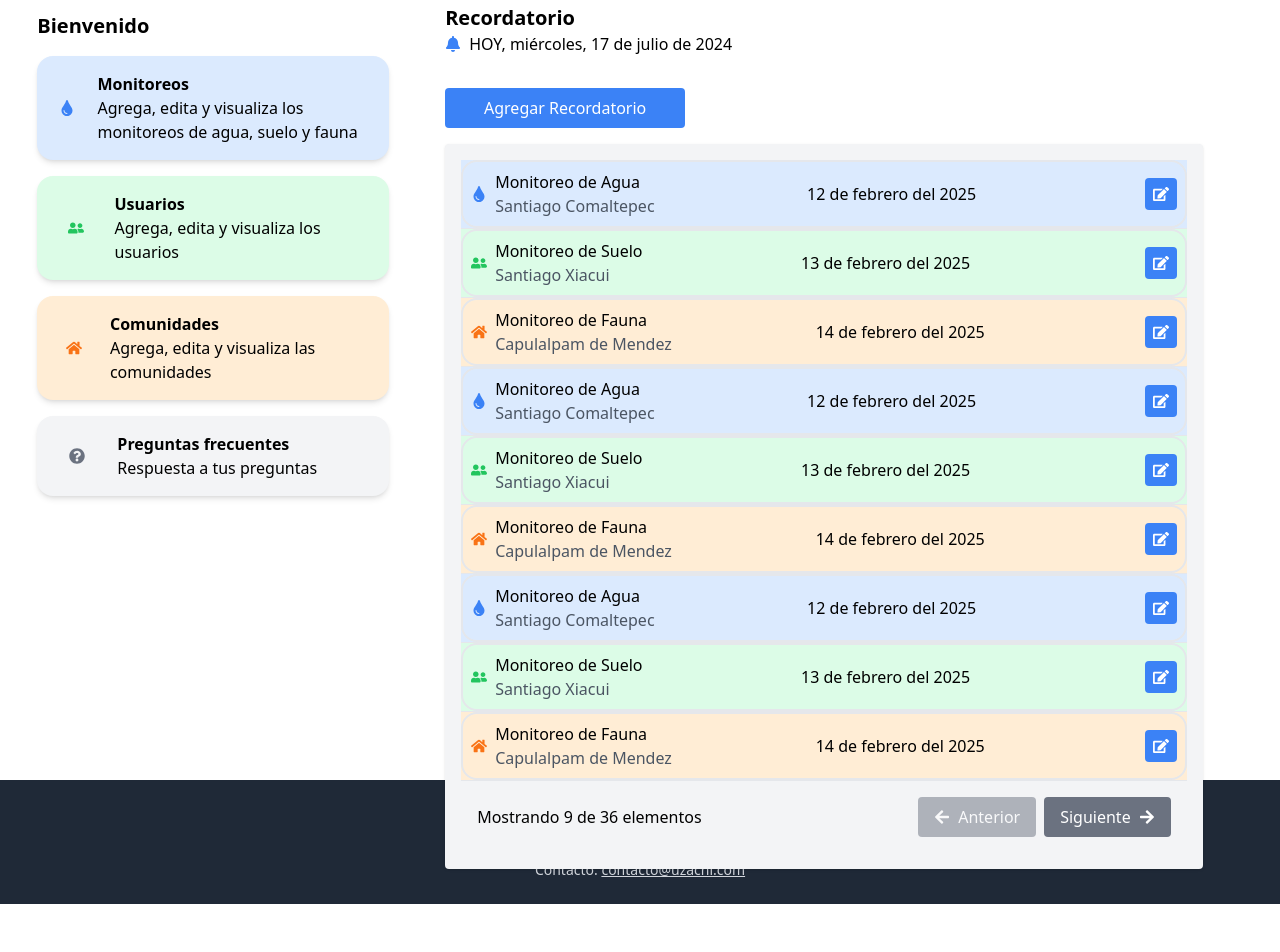
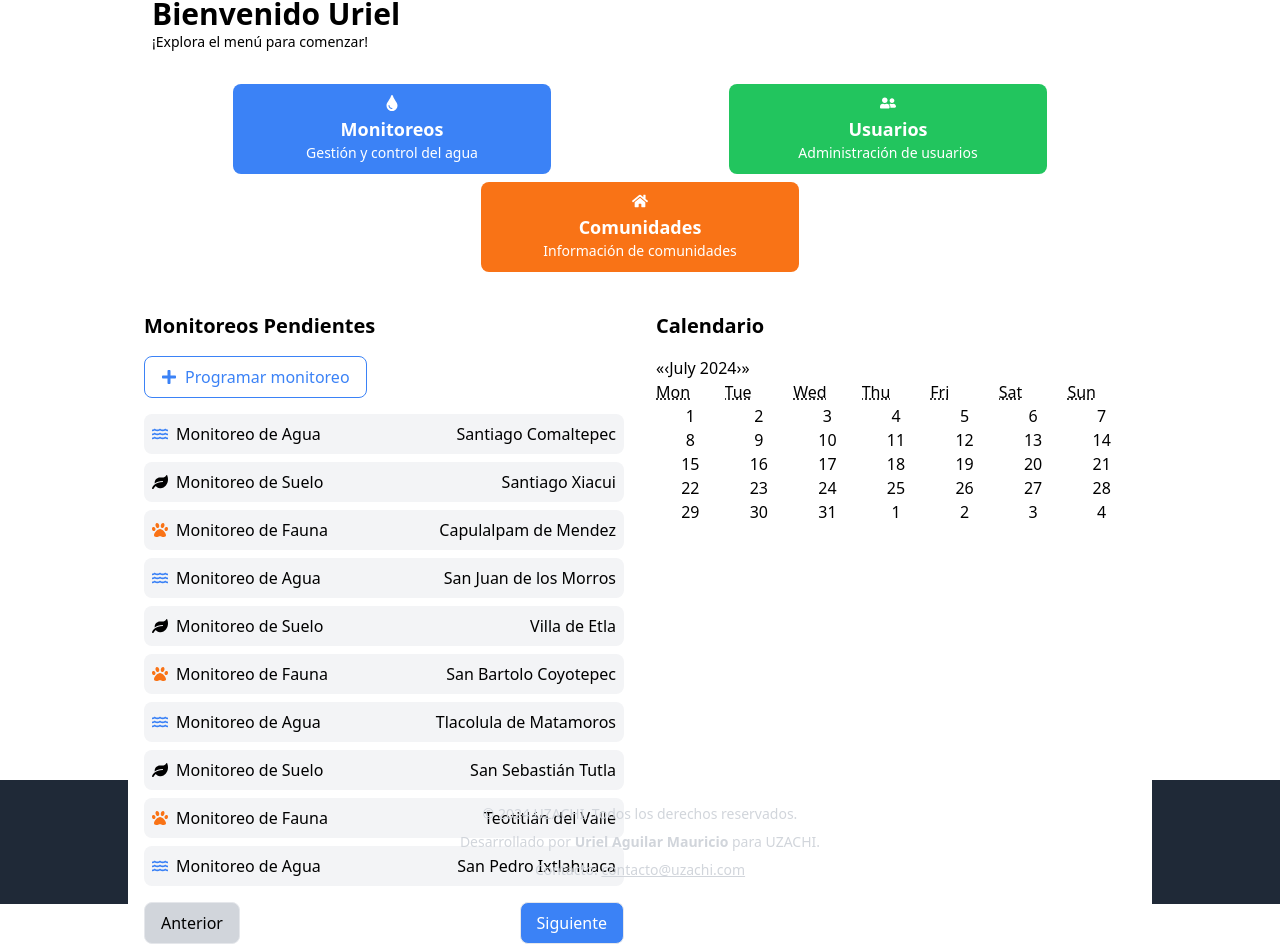
Before and after one commit to Uriel1021/Frtont-End-UZACHI, a React (Vite) app: page /menu in a window 1280 px wide. Shown: the part 172-1124 px from the top of the page. Before the commit the page ends 1076 px from the top, so only its background shows below. Built offline with nearby package versions, Linux system fonts and the light colour scheme.

Commit message:
se corrigio el menu principal

```diff
--- a/src/components/menu/Menu.jsx
+++ b/src/components/menu/Menu.jsx
@@ -1,176 +1,248 @@
-import React, { useState } from 'react';
-import { FaTint, FaUserFriends, FaHome, FaQuestionCircle, FaEdit, FaBell, FaArrowLeft, FaArrowRight } from 'react-icons/fa';
+import React, { useState, useEffect } from 'react';
+import { FaTint, FaUserFriends, FaHome, FaPlus, FaEdit, FaWater, FaLeaf, FaPaw, FaTimes } from 'react-icons/fa';
 import { useNavigate } from 'react-router-dom';
+import Calendar from 'react-calendar';
 
 const Menu = () => {
   const navigate = useNavigate();
   const [currentPage, setCurrentPage] = useState(0);
-  const itemsPerPage = 9;
+  const [itemsPerPage, setItemsPerPage] = useState(10); // Valor inicial para pantallas grandes y medianas
+  const [selectedDate, setSelectedDate] = useState(new Date());
+  const [showModal, setShowModal] = useState(false); // Estado del modal
+  const [formData, setFormData] = useState({ date: '', location: '', type: '' }); // Datos del formulario
 
   const menuItems = [
-    { icon: <FaTint className="text-blue-500" />, title: 'Monitoreos', description: 'Agrega, edita y visualiza los monitoreos de agua, suelo y fauna', link: '/monitoreos', bgColor: 'bg-blue-100' },
-    { icon: <FaUserFriends className="text-green-500" />, title: 'Usuarios', description: 'Agrega, edita y visualiza los usuarios', link: '/usuarios/listar', bgColor: 'bg-green-100' },
-    { icon: <FaHome className="text-orange-500" />, title: 'Comunidades', description: 'Agrega, edita y visualiza las comunidades', link: '/comunidades/listar', bgColor: 'bg-orange-100' },
-    { icon: <FaQuestionCircle className="text-gray-500" />, title: 'Preguntas frecuentes', description: 'Respuesta a tus preguntas', link: '/preguntas-frecuentes', bgColor: 'bg-gray-100' }
+    { icon: <FaTint className="text-white" />, title: 'Monitoreos', description: 'Gestión y control del agua', link: '/monitoreos', bgColor: 'bg-blue-500' },
+    { icon: <FaUserFriends className="text-white" />, title: 'Usuarios', description: 'Administración de usuarios', link: '/usuarios/listar', bgColor: 'bg-green-500' },
+    { icon: <FaHome className="text-white" />, title: 'Comunidades', description: 'Información de comunidades', link: '/comunidades/listar', bgColor: 'bg-orange-500' }
   ];
 
   const reminderItems = [
-    { icon: <FaTint className="text-blue-500" />, type: 'Monitoreo de Agua', community: 'Santiago Comaltepec', date: '12 de febrero del 2025', action: <FaEdit />, bgColor: 'bg-blue-100' },
-    { icon: <FaUserFriends className="text-green-500" />, type: 'Monitoreo de Suelo', community: 'Santiago Xiacui', date: '13 de febrero del 2025', action: <FaEdit />, bgColor: 'bg-green-100' },
-    { icon: <FaHome className="text-orange-500" />, type: 'Monitoreo de Fauna', community: 'Capulalpam de Mendez', date: '14 de febrero del 2025', action: <FaEdit />, bgColor: 'bg-orange-100' },
-    { icon: <FaTint className="text-blue-500" />, type: 'Monitoreo de Agua', community: 'Santiago Comaltepec', date: '12 de febrero del 2025', action: <FaEdit />, bgColor: 'bg-blue-100' },
-    { icon: <FaUserFriends className="text-green-500" />, type: 'Monitoreo de Suelo', community: 'Santiago Xiacui', date: '13 de febrero del 2025', action: <FaEdit />, bgColor: 'bg-green-100' },
-    { icon: <FaHome className="text-orange-500" />, type: 'Monitoreo de Fauna', community: 'Capulalpam de Mendez', date: '14 de febrero del 2025', action: <FaEdit />, bgColor: 'bg-orange-100' },
-    { icon: <FaTint className="text-blue-500" />, type: 'Monitoreo de Agua', community: 'Santiago Comaltepec', date: '12 de febrero del 2025', action: <FaEdit />, bgColor: 'bg-blue-100' },
-    { icon: <FaUserFriends className="text-green-500" />, type: 'Monitoreo de Suelo', community: 'Santiago Xiacui', date: '13 de febrero del 2025', action: <FaEdit />, bgColor: 'bg-green-100' },
-    { icon: <FaHome className="text-orange-500" />, type: 'Monitoreo de Fauna', community: 'Capulalpam de Mendez', date: '14 de febrero del 2025', action: <FaEdit />, bgColor: 'bg-orange-100' },
-    { icon: <FaTint className="text-blue-500" />, type: 'Monitoreo de Agua', community: 'Santiago Comaltepec', date: '12 de febrero del 2025', action: <FaEdit />, bgColor: 'bg-blue-100' },
-    { icon: <FaUserFriends className="text-green-500" />, type: 'Monitoreo de Suelo', community: 'Santiago Xiacui', date: '13 de febrero del 2025', action: <FaEdit />, bgColor: 'bg-green-100' },
-    { icon: <FaHome className="text-orange-500" />, type: 'Monitoreo de Fauna', community: 'Capulalpam de Mendez', date: '14 de febrero del 2025', action: <FaEdit />, bgColor: 'bg-orange-100' },
-    { icon: <FaTint className="text-blue-500" />, type: 'Monitoreo de Agua', community: 'Santiago Comaltepec', date: '12 de febrero del 2025', action: <FaEdit />, bgColor: 'bg-blue-100' },
-    { icon: <FaUserFriends className="text-green-500" />, type: 'Monitoreo de Suelo', community: 'Santiago Xiacui', date: '13 de febrero del 2025', action: <FaEdit />, bgColor: 'bg-green-100' },
-    { icon: <FaHome className="text-orange-500" />, type: 'Monitoreo de Fauna', community: 'Capulalpam de Mendez', date: '14 de febrero del 2025', action: <FaEdit />, bgColor: 'bg-orange-100' },
-    { icon: <FaTint className="text-blue-500" />, type: 'Monitoreo de Agua', community: 'Santiago Comaltepec', date: '12 de febrero del 2025', action: <FaEdit />, bgColor: 'bg-blue-100' },
-    { icon: <FaUserFriends className="text-green-500" />, type: 'Monitoreo de Suelo', community: 'Santiago Xiacui', date: '13 de febrero del 2025', action: <FaEdit />, bgColor: 'bg-green-100' },
-    { icon: <FaHome className="text-orange-500" />, type: 'Monitoreo de Fauna', community: 'Capulalpam de Mendez', date: '14 de febrero del 2025', action: <FaEdit />, bgColor: 'bg-orange-100' },
-    { icon: <FaTint className="text-blue-500" />, type: 'Monitoreo de Agua', community: 'Santiago Comaltepec', date: '12 de febrero del 2025', action: <FaEdit />, bgColor: 'bg-blue-100' },
-    { icon: <FaUserFriends className="text-green-500" />, type: 'Monitoreo de Suelo', community: 'Santiago Xiacui', date: '13 de febrero del 2025', action: <FaEdit />, bgColor: 'bg-green-100' },
-    { icon: <FaHome className="text-orange-500" />, type: 'Monitoreo de Fauna', community: 'Capulalpam de Mendez', date: '14 de febrero del 2025', action: <FaEdit />, bgColor: 'bg-orange-100' },
-    { icon: <FaTint className="text-blue-500" />, type: 'Monitoreo de Agua', community: 'Santiago Comaltepec', date: '12 de febrero del 2025', action: <FaEdit />, bgColor: 'bg-blue-100' },
-    { icon: <FaUserFriends className="text-green-500" />, type: 'Monitoreo de Suelo', community: 'Santiago Xiacui', date: '13 de febrero del 2025', action: <FaEdit />, bgColor: 'bg-green-100' },
-    { icon: <FaHome className="text-orange-500" />, type: 'Monitoreo de Fauna', community: 'Capulalpam de Mendez', date: '14 de febrero del 2025', action: <FaEdit />, bgColor: 'bg-orange-100' },
-    { icon: <FaTint className="text-blue-500" />, type: 'Monitoreo de Agua', community: 'Santiago Comaltepec', date: '12 de febrero del 2025', action: <FaEdit />, bgColor: 'bg-blue-100' },
-    { icon: <FaUserFriends className="text-green-500" />, type: 'Monitoreo de Suelo', community: 'Santiago Xiacui', date: '13 de febrero del 2025', action: <FaEdit />, bgColor: 'bg-green-100' },
-    { icon: <FaHome className="text-orange-500" />, type: 'Monitoreo de Fauna', community: 'Capulalpam de Mendez', date: '14 de febrero del 2025', action: <FaEdit />, bgColor: 'bg-orange-100' },
-    { icon: <FaTint className="text-blue-500" />, type: 'Monitoreo de Agua', community: 'Santiago Comaltepec', date: '12 de febrero del 2025', action: <FaEdit />, bgColor: 'bg-blue-100' },
-    { icon: <FaUserFriends className="text-green-500" />, type: 'Monitoreo de Suelo', community: 'Santiago Xiacui', date: '13 de febrero del 2025', action: <FaEdit />, bgColor: 'bg-green-100' },
-    { icon: <FaHome className="text-orange-500" />, type: 'Monitoreo de Fauna', community: 'Capulalpam de Mendez', date: '14 de febrero del 2025', action: <FaEdit />, bgColor: 'bg-orange-100' },
-    { icon: <FaTint className="text-blue-500" />, type: 'Monitoreo de Agua', community: 'Santiago Comaltepec', date: '12 de febrero del 2025', action: <FaEdit />, bgColor: 'bg-blue-100' },
-    { icon: <FaUserFriends className="text-green-500" />, type: 'Monitoreo de Suelo', community: 'Santiago Xiacui', date: '13 de febrero del 2025', action: <FaEdit />, bgColor: 'bg-green-100' },
-    { icon: <FaHome className="text-orange-500" />, type: 'Monitoreo de Fauna', community: 'Capulalpam de Mendez', date: '14 de febrero del 2025', action: <FaEdit />, bgColor: 'bg-orange-100' },
-    { icon: <FaTint className="text-blue-500" />, type: 'Monitoreo de Agua', community: 'Santiago Comaltepec', date: '12 de febrero del 2025', action: <FaEdit />, bgColor: 'bg-blue-100' },
-    { icon: <FaUserFriends className="text-green-500" />, type: 'Monitoreo de Suelo', community: 'Santiago Xiacui', date: '13 de febrero del 2025', action: <FaEdit />, bgColor: 'bg-green-100' },
-    { icon: <FaHome className="text-orange-500" />, type: 'Monitoreo de Fauna', community: 'Capulalpam de Mendez', date: '14 de febrero del 2025', action: <FaEdit />, bgColor: 'bg-orange-100' },
-    // Agregar más elementos según sea necesario
+    { icon: <FaWater className="text-blue-500" />, type: 'Monitoreo de Agua', community: 'Santiago Comaltepec', date: '12 de febrero del 2025', action: <FaEdit /> },
+    { icon: <FaLeaf className="text-brown-500" />, type: 'Monitoreo de Suelo', community: 'Santiago Xiacui', date: '13 de febrero del 2025', action: <FaEdit /> },
+    { icon: <FaPaw className="text-orange-500" />, type: 'Monitoreo de Fauna', community: 'Capulalpam de Mendez', date: '13 de febrero del 2025', action: <FaEdit /> },
+    { icon: <FaWater className="text-blue-500" />, type: 'Monitoreo de Agua', community: 'San Juan de los Morros', date: '14 de febrero del 2025', action: <FaEdit /> },
+    { icon: <FaLeaf className="text-brown-500" />, type: 'Monitoreo de Suelo', community: 'Villa de Etla', date: '15 de febrero del 2025', action: <FaEdit /> },
+    { icon: <FaPaw className="text-orange-500" />, type: 'Monitoreo de Fauna', community: 'San Bartolo Coyotepec', date: '16 de febrero del 2025', action: <FaEdit /> },
+    { icon: <FaWater className="text-blue-500" />, type: 'Monitoreo de Agua', community: 'Tlacolula de Matamoros', date: '17 de febrero del 2025', action: <FaEdit /> },
+    { icon: <FaLeaf className="text-brown-500" />, type: 'Monitoreo de Suelo', community: 'San Sebastián Tutla', date: '18 de febrero del 2025', action: <FaEdit /> },
+    { icon: <FaPaw className="text-orange-500" />, type: 'Monitoreo de Fauna', community: 'Teotitlán del Valle', date: '19 de febrero del 2025', action: <FaEdit /> },
+    { icon: <FaWater className="text-blue-500" />, type: 'Monitoreo de Agua', community: 'San Pedro Ixtlahuaca', date: '20 de febrero del 2025', action: <FaEdit /> },
+    { icon: <FaLeaf className="text-brown-500" />, type: 'Monitoreo de Suelo', community: 'Santa Cruz Xoxocotlán', date: '21 de febrero del 2025', action: <FaEdit /> },
+    { icon: <FaPaw className="text-orange-500" />, type: 'Monitoreo de Fauna', community: 'Oaxaca de Juárez', date: '22 de febrero del 2025', action: <FaEdit /> },
+    { icon: <FaWater className="text-blue-500" />, type: 'Monitoreo de Agua', community: 'Huautla de Jiménez', date: '23 de febrero del 2025', action: <FaEdit /> },
+    { icon: <FaLeaf className="text-brown-500" />, type: 'Monitoreo de Suelo', community: 'Chacahua-Ocotlán', date: '24 de febrero del 2025', action: <FaEdit /> },
+    { icon: <FaPaw className="text-orange-500" />, type: 'Monitoreo de Fauna', community: 'San Miguel del Puerto', date: '25 de febrero del 2025', action: <FaEdit /> },
+    { icon: <FaWater className="text-blue-500" />, type: 'Monitoreo de Agua', community: 'San Andrés Huayápam', date: '26 de febrero del 2025', action: <FaEdit /> },
+    { icon: <FaLeaf className="text-brown-500" />, type: 'Monitoreo de Suelo', community: 'San Agustín Etla', date: '27 de febrero del 2025', action: <FaEdit /> },
+    { icon: <FaPaw className="text-orange-500" />, type: 'Monitoreo de Fauna', community: 'Santa María del Tule', date: '28 de febrero del 2025', action: <FaEdit /> },
+    { icon: <FaWater className="text-blue-500" />, type: 'Monitoreo de Agua', community: 'Santa Rosa Panzacola', date: '1 de marzo del 2025', action: <FaEdit /> },
+    { icon: <FaLeaf className="text-brown-500" />, type: 'Monitoreo de Suelo', community: 'San Lorenzo Cacaotepec', date: '2 de marzo del 2025', action: <FaEdit /> },
+    { icon: <FaPaw className="text-orange-500" />, type: 'Monitoreo de Fauna', community: 'San Juan Guichicovi', date: '3 de marzo del 2025', action: <FaEdit /> },
   ];
+
+  // Función para actualizar la cantidad de items por página según el tamaño de la pantalla
+  const updateItemsPerPage = () => {
+    const width = window.innerWidth;
+    if (width < 640) {
+      setItemsPerPage(2); // Pantallas pequeñas (sm)
+    } else if (width >= 640 && width < 1024) {
+      setItemsPerPage(10); // Pantallas medianas (md)
+    } else {
+      setItemsPerPage(10); // Pantallas grandes (lg)
+    }
+  };
+
+  useEffect(() => {
+    updateItemsPerPage(); // Llamada inicial para ajustar según el tamaño de pantalla
+    window.addEventListener('resize', updateItemsPerPage); // Escucha cambios en el tamaño de pantalla
+
+    return () => window.removeEventListener('resize', updateItemsPerPage); // Limpiar el evento al desmontar el componente
+  }, []);
+
+  const totalPages = Math.ceil(reminderItems.length / itemsPerPage);
+
+  const currentItems = reminderItems.slice(
+    currentPage * itemsPerPage,
+    currentPage * itemsPerPage + itemsPerPage
+  );
+
+  const goToPreviousPage = () => {
+    if (currentPage > 0) {
+      setCurrentPage(currentPage - 1);
+    }
+  };
+
+  const goToNextPage = () => {
+    if (currentPage < totalPages - 1) {
+      setCurrentPage(currentPage + 1);
+    }
+  };
 
   const formatDate = (date) => {
     const options = { weekday: 'long', year: 'numeric', month: 'long', day: 'numeric' };
     return date.toLocaleDateString('es-ES', options);
   };
 
-  const currentDate = formatDate(new Date());
-
-  const indexOfLastItem = (currentPage + 1) * itemsPerPage;
-  const indexOfFirstItem = indexOfLastItem - itemsPerPage;
-  const currentItems = reminderItems.slice(indexOfFirstItem, indexOfLastItem);
-
-  const handleNextPage = () => {
-    if (indexOfLastItem < reminderItems.length) {
-      setCurrentPage(currentPage + 1);
-    }
+  const onDateChange = (date) => {
+    setSelectedDate(date);
+    alert(`Has seleccionado: ${formatDate(date)}`);
   };
 
-  const handlePrevPage = () => {
-    if (currentPage > 0) {
-      setCurrentPage(currentPage - 1);
-    }
+  // Función para abrir y cerrar el modal
+  const toggleModal = () => {
+    setShowModal(!showModal);
+  };
+
+  // Manejar el cambio de los valores del formulario
+  const handleFormChange = (e) => {
+    const { name, value } = e.target;
+    setFormData({ ...formData, [name]: value });
+  };
+
+  // Manejar el envío del formulario
+  const handleSubmit = (e) => {
+    e.preventDefault();
+    console.log('Monitoreo programado:', formData);
+    toggleModal(); // Cerrar el modal al enviar
   };
 
   return (
-    <div className="flex flex-col md:flex-row h-screen w-11/12 mx-auto">
-      {/* Menú lateral como tabla */}
-      <div className="w-full md:w-2/4 bg-white-100 p-8 mb-4 md:mb-0 md:-ml-12">
-        <div className="mb-4">
-          <h2 className="text-xl font-bold">Bienvenido</h2>
+    <div className="h-screen flex flex-col w-full md:w-[80%]"> {/* Ajuste para pantallas md y lg */}
+      {/* Nuevo div con el texto de Bienvenidos alineado a la izquierda */}
+      <div className="bg-white text-black text-left py-4 px-6">
+        <h1 className="text-3xl font-bold">Bienvenido Uriel</h1>
+        <p className="text-sm">¡Explora el menú para comenzar!</p>
       </div>
 
-        <div className="space-y-4">
+      {/* Parte superior: Menú con icono, título y descripción */}
+      <div className="flex flex-wrap justify-around bg-white p-4">
         {menuItems.map((item, index) => (
-            <div
+          <button
             key={index}
-              className={`flex items-center p-4 rounded-2xl shadow-md cursor-pointer transform transition hover:scale-105 ${item.bgColor}`}
+            className={`flex items-center md:flex-col justify-center w-full sm:w-[200px] md:w-[30%] lg:w-[32%] h-[50px] md:h-[90px] rounded-lg ${item.bgColor} text-white hover:bg-opacity-80 transition duration-300 mb-2 mx-2`} // Ajuste de md:w-[30%] para pantallas medianas y lg:w-[32%] para pantallas grandes
             onClick={() => navigate(item.link)}
           >
-              <div className="w-12 h-12 mr-4 flex items-center justify-center rounded-full">
             {item.icon}
+            <span className="ml-2 md:ml-0 md:mt-1 text-md md:text-lg font-bold">{item.title}</span>
+            <span className="hidden md:block text-sm">{item.description}</span>
+          </button>
+        ))}
+      </div>
+
+      {/* Parte inferior: Recordatorio y Calendario en una fila */}
+      <div className="flex flex-col lg:flex-row flex-grow">
+        {/* Sección de recordatorio */}
+        <div className="w-full p-4 bg-white">
+          <h2 className="text-xl font-bold mb-4">Monitoreos Pendientes</h2>
+
+          {/* Nuevo botón para Programar monitoreo */}
+          <div className="mb-4">
+            <button
+              className="border border-blue-500 text-blue-500 py-2 px-4 rounded-lg hover:bg-blue-100 transition duration-300 flex items-center"
+              onClick={toggleModal} // Abre el modal
+            >
+              <FaPlus className="mr-2" /> Programar monitoreo
+            </button>
+          </div>
+
+          {/* Lista de Monitoreos Paginada */}
+          <ul className="space-y-2">
+            {currentItems.map((item, index) => (
+              <li key={index} className="flex justify-between p-2 bg-gray-100 rounded-lg">
+                <div className="flex items-center">
+                  {item.icon}
+                  <span className="ml-2">{item.type}</span>
                 </div>
                 <div>
-                <h3 className="font-bold">{item.title}</h3>
-                <p className="hidden sm:block">{item.description}</p>
+                  <span>{item.community}</span>
                 </div>
-            </div>
+              </li>
             ))}
+          </ul>
+
+          {/* Botones de paginación */}
+          <div className="flex justify-between mt-4">
+            <button
+              className={`py-2 px-4 rounded-lg border ${currentPage === 0 ? 'bg-gray-300' : 'bg-blue-500 text-white'}`}
+              onClick={goToPreviousPage}
+              disabled={currentPage === 0}
+            >
+              Anterior
+            </button>
+            <button
+              className={`py-2 px-4 rounded-lg border ${currentPage === totalPages - 1 ? 'bg-gray-300' : 'bg-blue-500 text-white'}`}
+              onClick={goToNextPage}
+              disabled={currentPage === totalPages - 1}
+            >
+              Siguiente
+            </button>
           </div>
         </div>
 
-      {/* Sección de Recordatorio */}
-      <div className="w-full md:w-7/8 p-6 flex flex-col">
-        <div className="mb-4">
-          <h2 className="text-xl font-bold">Recordatorio</h2>
-          <div className="flex items-center justify-start">
-            <FaBell className="mr-2 text-blue-500" />
-            <span>HOY, {currentDate}</span>
-          </div>
-        </div>
-        <div className="flex flex-col md:flex-col flex-1">
-          {/* Botón de agregar recordatorio */}
-          <div className="w-full mb-4 md:mb-0">
-            <div className="mt-4 flex justify-start">
-              <button className="w-60 p-2 bg-blue-500 text-white rounded hover:bg-blue-600 transition">Agregar Recordatorio</button>
+        {/* Sección del calendario */}
+        <div className="w-full p-4 bg-white">
+          <h2 className="text-xl font-bold mb-4">Calendario</h2>
+          <Calendar onChange={onDateChange} value={selectedDate} className="w-full" />
         </div>
       </div>
 
-          {/* Tabla y footer */}
-          <div className="w-full md:w-full bg-gray-100 p-4 flex-1 rounded shadow mt-4 relative overflow-y-auto hidden md:flex flex-col justify-between">
-            <div>
-              <table className="w-full">
-                <tbody>
-                  {currentItems.map((item, index) => (
-                    <tr key={index} className={`border-b ${item.bgColor}`}>
-                      <td className="p-2 flex items-center justify-between rounded-2xl border-2" style={{ width: '100%' }}>
-                        <div className="flex items-center">
-                          <div className="mr-2">{item.icon}</div>
-                          <div>
-                            <p>{item.type}</p>
-                            <p className="text-gray-600">{item.community}</p>
+      {/* Modal para programar monitoreo */}
+      {showModal && (
+        <div className="fixed inset-0 bg-black bg-opacity-50 flex items-center justify-center">
+          <div className="bg-white p-8 rounded-lg shadow-lg w-[90%] md:w-[50%]">
+            <h2 className="text-2xl font-bold mb-4">Programar Monitoreo</h2>
+            <form onSubmit={handleSubmit}>
+              <div className="mb-4">
+                <label className="block text-gray-700">Fecha:</label>
+                <input
+                  type="date"
+                  name="date"
+                  value={formData.date}
+                  onChange={handleFormChange}
+                  className="border border-gray-300 p-2 w-full rounded-lg"
+                  required
+                />
+              </div>
+              <div className="mb-4">
+                <label className="block text-gray-700">Lugar:</label>
+                <input
+                  type="text"
+                  name="location"
+                  value={formData.location}
+                  onChange={handleFormChange}
+                  placeholder="Escribe el lugar del monitoreo"
+                  className="border border-gray-300 p-2 w-full rounded-lg"
+                  required
+                />
+              </div>
+              <div className="mb-4">
+                <label className="block text-gray-700">Tipo de Monitoreo:</label>
+                <select
+                  name="type"
+                  value={formData.type}
+                  onChange={handleFormChange}
+                  className="border border-gray-300 p-2 w-full rounded-lg"
+                  required
+                >
+                  <option value="">Selecciona el tipo de monitoreo</option>
+                  <option value="agua">Monitoreo de Agua</option>
+                  <option value="suelo">Monitoreo de Suelo</option>
+                  <option value="fauna">Monitoreo de Fauna</option>
+                </select>
+              </div>
+              <div className="flex justify-end space-x-2">
+                <button type="button" className="py-2 px-4 bg-gray-300 rounded-lg hover:bg-gray-400" onClick={toggleModal}>
+                  Cancelar
+                </button>
+                <button type="submit" className="py-2 px-4 bg-blue-500 text-white rounded-lg hover:bg-blue-600">
+                  Programar
+                </button>
+              </div>
+            </form>
           </div>
         </div>
-                        <span>{item.date}</span>
-                        <button className="ml-4 p-2 bg-blue-500 text-white rounded hover:bg-blue-600 transition">
-                          {item.action}
-                        </button>
-                      </td>
-                    </tr>
-                  ))}
-                </tbody>
-              </table>
-            </div>
-            {/* Footer fijo de la tabla con botones de paginación */}
-            <div className="w-full bg-gray-100 p-4 flex justify-between items-center sticky bottom-0">
-              <span>
-                Mostrando {currentItems.length} de {reminderItems.length} elementos
-              </span>
-              <div className="flex space-x-2">
-                <button
-                  onClick={handlePrevPage}
-                  disabled={currentPage === 0}
-                  className={`flex items-center px-4 py-2 bg-gray-500 text-white rounded hover:bg-gray-600 transition ${currentPage === 0 ? 'opacity-50 cursor-not-allowed' : ''}`}
-                >
-                  <FaArrowLeft className="mr-2" /> Anterior
-                </button>
-                <button
-                  onClick={handleNextPage}
-                  disabled={indexOfLastItem >= reminderItems.length}
-                  className={`flex items-center px-4 py-2 bg-gray-500 text-white rounded hover:bg-gray-600 transition ${indexOfLastItem >= reminderItems.length ? 'opacity-50 cursor-not-allowed' : ''}`}
-                >
-                  Siguiente <FaArrowRight className="ml-2" />
-                </button>
-              </div>
-            </div>
-          </div>
-        </div>
-      </div>
+      )}
     </div>
   );
 };
```
Lines whose indentation alone changed are shown as unchanged.
